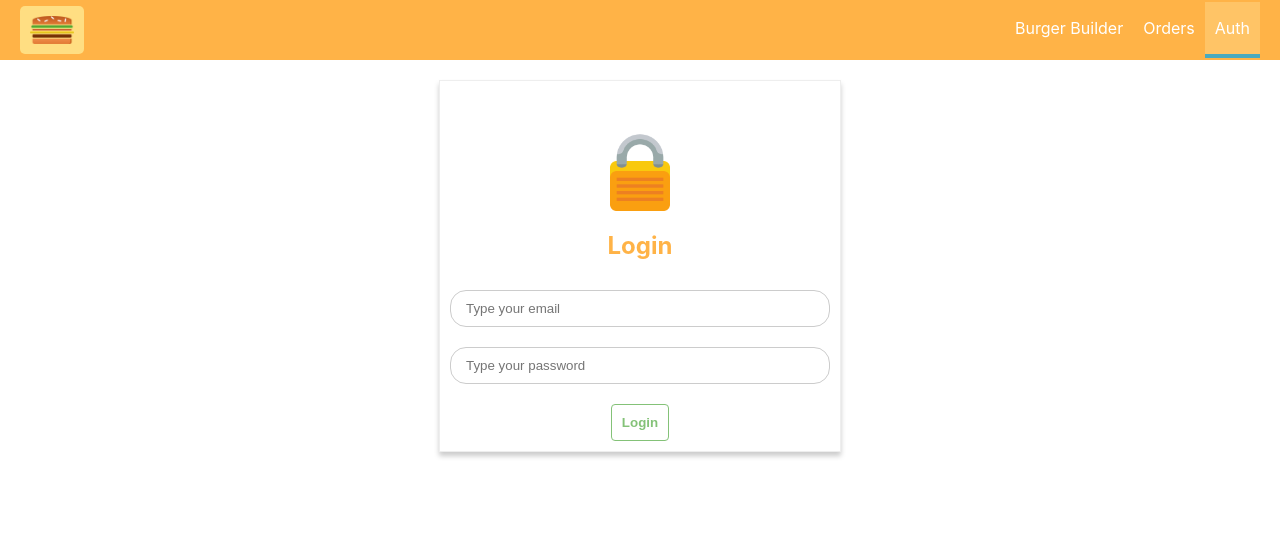
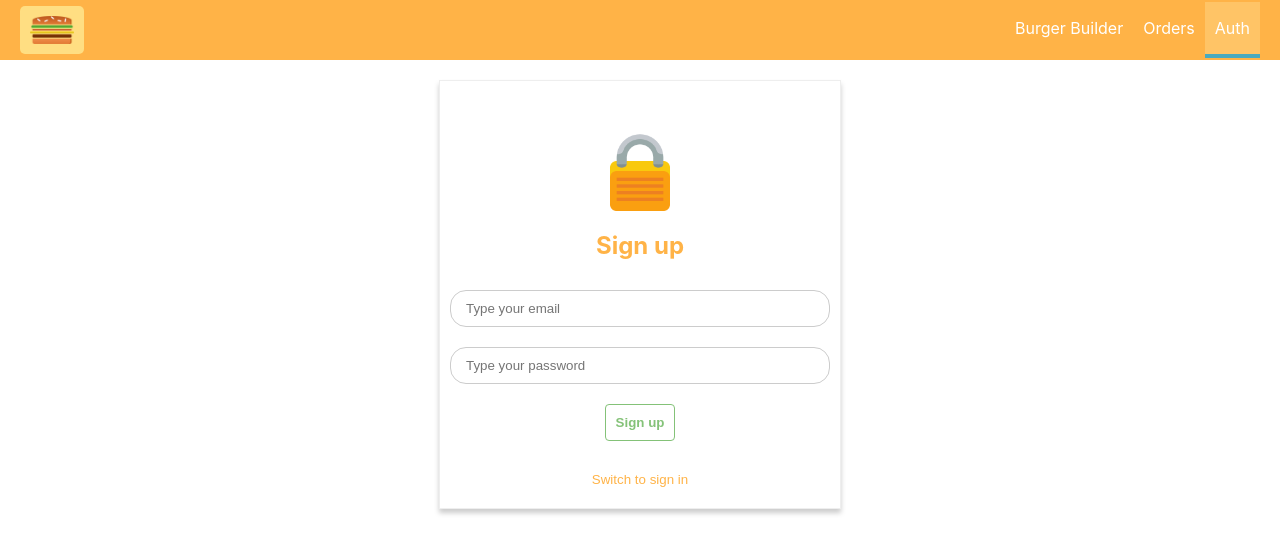
Before and after one commit to Babiy7/burger-app, a React (Create React App) app: page /auth in a window 1280 px wide. Shown: the top 554 px of the page. Built offline with nearby package versions, Linux system fonts and the light colour scheme.

Commit message:
Created sign in page.

```diff
--- a/src/containers/Auth/Auth.js
+++ b/src/containers/Auth/Auth.js
@@ -42,7 +42,8 @@ class Auth extends Component {
           value: "",
           valid: false
         }
-      }
+      },
+      isSignUp: true
     };
   }
 
@@ -85,8 +86,17 @@ class Auth extends Component {
     e.preventDefault();
     this.props.auth(
       this.state.controls.email.value,
-      this.state.controls.password.value
+      this.state.controls.password.value,
+      this.state.isSignUp
     );
+  };
+
+  switchHandle = () => {
+    this.setState(prevState => {
+      return {
+        isSignUp: !prevState.isSignUp
+      };
+    });
   };
 
   render() {
@@ -101,7 +111,9 @@ class Auth extends Component {
     return (
       <div className={classes.Auth}>
         <div className={classes.Icon}>
-          <h2 className={classes.Title}>Login</h2>
+          <h2 className={classes.Title}>
+            {this.state.isSignUp ? "Sign up" : "Sign in"}
+          </h2>
           <Lock width="80px" height="80px" />
         </div>
         <form className={classes.Form} onSubmit={this.loginHandle}>
@@ -115,7 +127,12 @@ class Auth extends Component {
               />
             );
           })}
-          <Button type="Success"> Login </Button>
+          <Button type="Success">
+            {this.state.isSignUp ? "Sign up" : "Sign in"}
+          </Button>
+          <button className={classes.SwitchButton} onClick={this.switchHandle}>
+            Switch to {this.state.isSignUp ? "sign in" : "sign up"}
+          </button>
         </form>
       </div>
     );
@@ -124,7 +141,8 @@ class Auth extends Component {
 
 const mapDispatchToProps = dispatch => {
   return {
-    auth: (email, password) => dispatch(ActionCreator.auth(email, password))
+    auth: (email, password, isSignUp) =>
+      dispatch(ActionCreator.auth(email, password, isSignUp))
   };
 };
 
--- a/src/containers/Auth/Auth.module.css
+++ b/src/containers/Auth/Auth.module.css
@@ -24,3 +24,15 @@
     flex-direction: column-reverse;
     align-items: center;
 }
+
+.SwitchButton {
+    border: none;
+    background: none;
+    margin: 20px 0;
+    color: #ffb347;
+}
+
+.SwitchButton:hover {
+    border-bottom: black 1px solid;
+    color: black;
+}
--- a/src/store/actions/auth.js
+++ b/src/store/actions/auth.js
@@ -19,7 +19,7 @@ const authFail = error => {
   };
 };
 
-export const auth = (email, password) => {
+export const auth = (email, password, isSignUp) => {
   return dispatch => {
     dispatch(authLoading());
     const authData = {
@@ -27,16 +27,21 @@ export const auth = (email, password) => {
       password: password,
       returnSecureToken: true
     };
+    let url =
+      "https://identitytoolkit.googleapis.com/v1/accounts:signUp?key=AIzaSyAOncmZRwGcdaSzlAgf7H_m5EjVVbzPNsk";
+
+    if (!isSignUp) {
+      url =
+        "https://identitytoolkit.googleapis.com/v1/accounts:signInWithPassword?key=AIzaSyAOncmZRwGcdaSzlAgf7H_m5EjVVbzPNsk";
+    }
+
     axios
-      .post(
-        "https://identitytoolkit.googleapis.com/v1/accounts:signUp?key=AIzaSyAOncmZRwGcdaSzlAgf7H_m5EjVVbzPNsk",
-        authData
-      )
+      .post(url, authData)
       .then(response => {
-        console.log(response);
+        dispatch(authSuccess(response.data));
       })
       .catch(error => {
-        console.log(error);
+        dispatch(authFail(error));
       });
   };
 };
```
